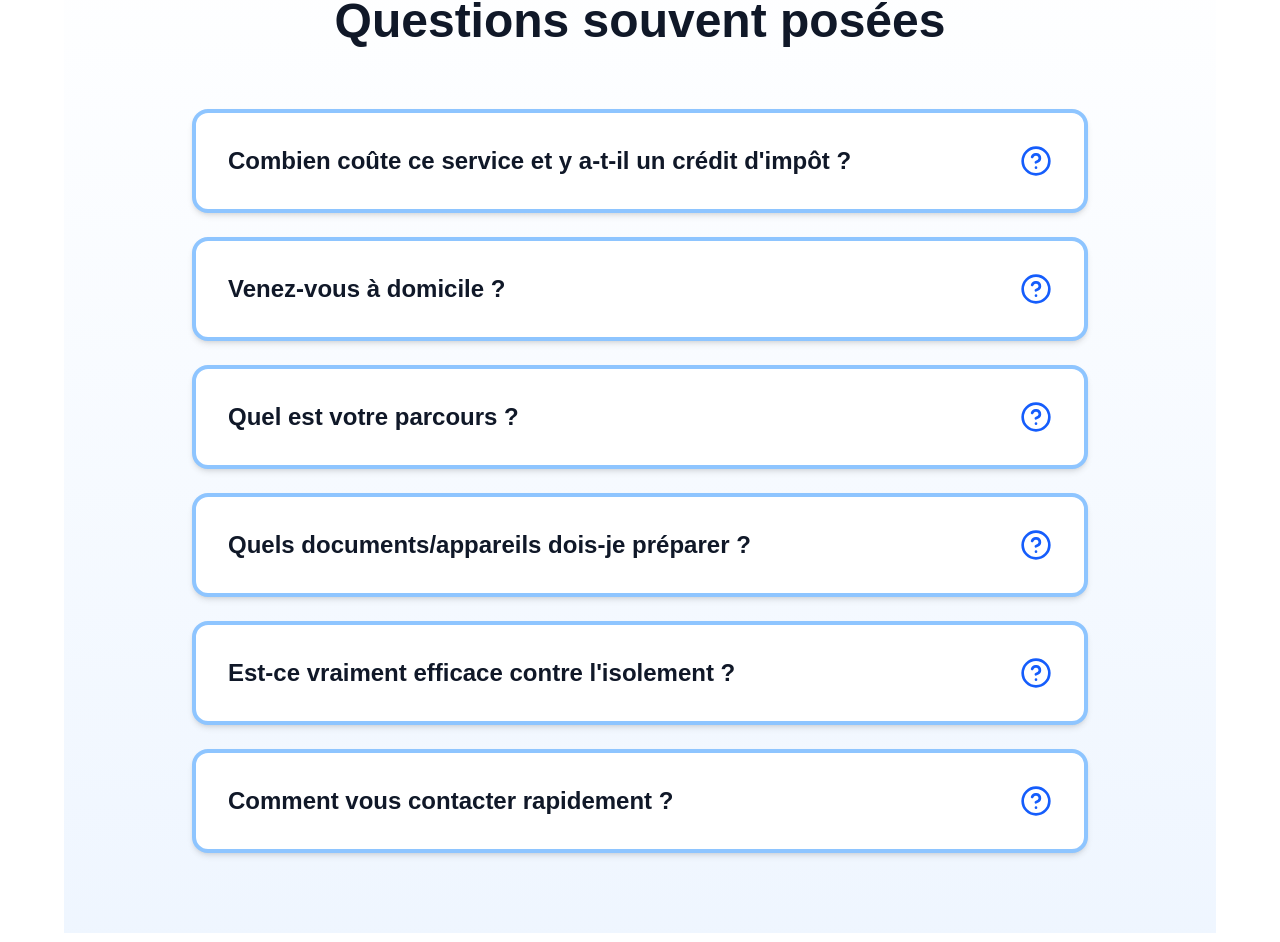
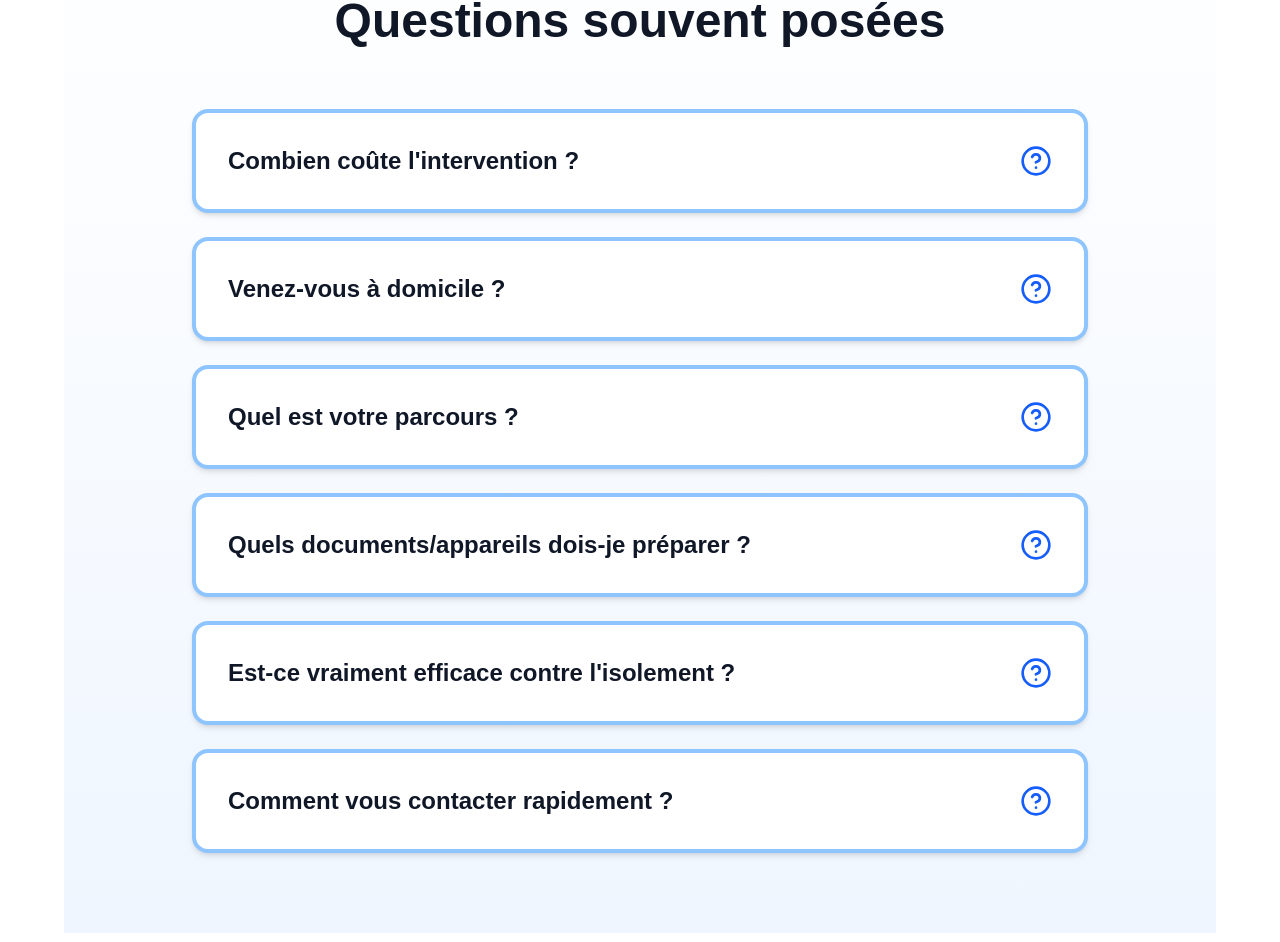
Before and after one commit to VidadTol/david_tolza_portfolio, a Next.js app: page /assistance-seniors in a window 1280 px wide. Shown: the part 3371-4313 px from the top of the page. Built offline with nearby package versions, Linux system fonts and the light colour scheme.

Commit message:
feat: Update FAQ content in AssistanceFAQSection for clarity and detail

```diff
--- a/components/assistance-seniors/AssistanceFAQSection.tsx
+++ b/components/assistance-seniors/AssistanceFAQSection.tsx
@@ -3,11 +3,11 @@
 import { useState } from "react";
 import { HelpCircle } from "lucide-react";
 
-const faqs = [
+const faqs: { question: string; answer: string }[] = [
   {
-    question: "Combien coûte ce service et y a-t-il un crédit d'impôt ?",
+    question: "Combien coûte l'intervention ?",
     answer:
-      "Premier échange gratuit pour voir comment je peux vous aider. Tarifs transparents ensuite. Mon agrément 'Services à la Personne' (SAP) est en cours pour vous permettre de bénéficier de 50% de crédit d'impôt sur les tarifs.",
+      "Un premier contact téléphonique gratuit : Ce premier échange est essentiel. Il me permet d'identifier précisément vos problématiques et d'établir ma feuille de route. Ainsi, je prépare mon intervention en amont pour être efficace et structuré dès mon arrivée chez vous.\n\nUne tarification simple et sans surprise : Mes interventions sont facturées au temps passé, sur la base de 50 € par heure.\n\nExemples : 1h = 50 € | 1h30 = 75 € | 2h = 100 €.\n\nIl n'y a aucun frais caché ni devis complexe. Vous payez pour un résultat concret et un accompagnement personnalisé visant à vous rendre autonome avec vos outils.",
   },
   {
     question: "Venez-vous à domicile ?",
```
